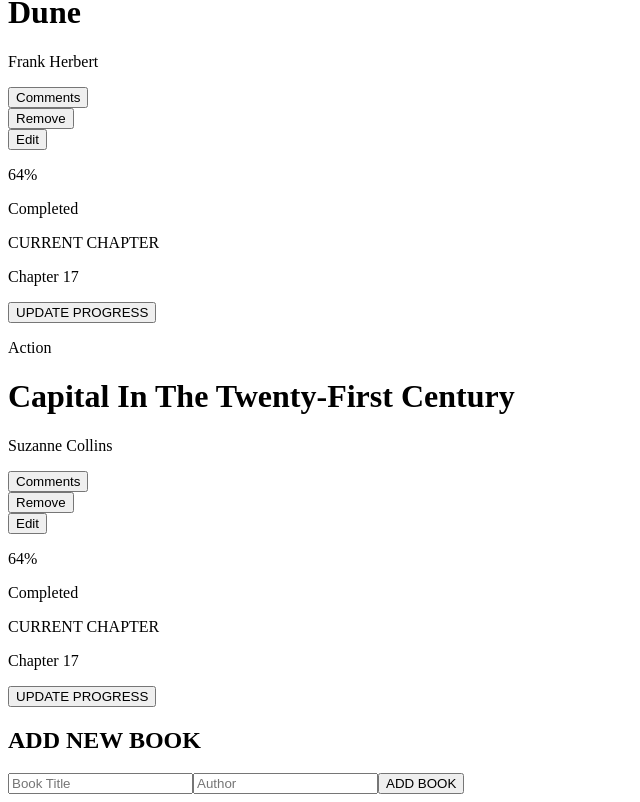
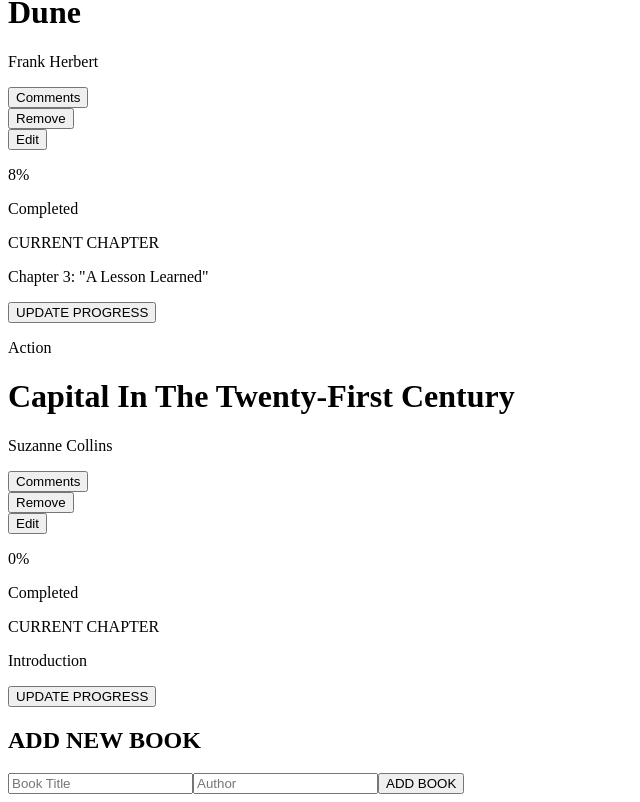
Before and after one commit to As1imwe-Mark/book_store, a React (Create React App) app: page / in a window 1280 px wide. Shown: the part 489-1291 px from the top of the page, without its empty margins (0-640 px from the left). Built offline with nearby package versions, Linux system fonts and the light colour scheme.

Commit message:
Update BookList

```diff
--- a/src/components/BookCard.js
+++ b/src/components/BookCard.js
@@ -21,12 +21,15 @@
           <div className="bookInfo">
             <div className="progress" />
             <div className="progressInfo">
-              <p>64%</p>
+              <p>
+                {book.status}
+                %
+              </p>
               <p>Completed</p>
             </div>
             <div className="ChapterInfo">
               <p>CURRENT CHAPTER</p>
-              <p>Chapter 17</p>
+              <p>{book.chapter}</p>
               <button className="update" type="button">UPDATE PROGRESS</button>
             </div>
           </div>
--- a/src/components/BookList.js
+++ b/src/components/BookList.js
@@ -6,16 +6,22 @@
       id: 1,
       title: 'The Hunger Games',
       author: 'Suzanne Collins',
+      status: 64,
+      chapter: 'Chapter 17',
     },
     {
       id: 2,
       title: 'Dune',
       author: 'Frank Herbert',
+      status: 8,
+      chapter: 'Chapter 3: "A Lesson Learned" ',
     },
     {
       id: 3,
       title: 'Capital In The Twenty-First Century',
       author: 'Suzanne Collins',
+      status: 0,
+      chapter: 'Introduction',
     },
   ];
   return (
```
